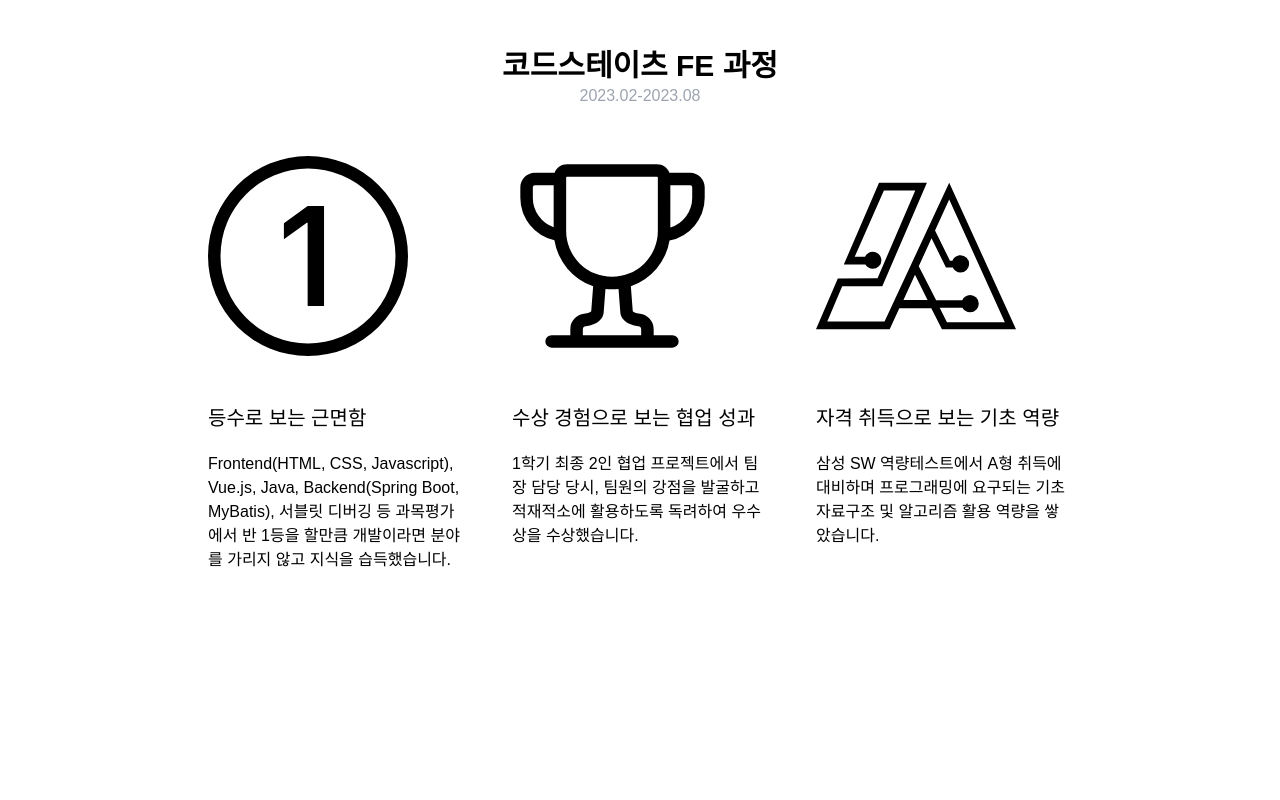
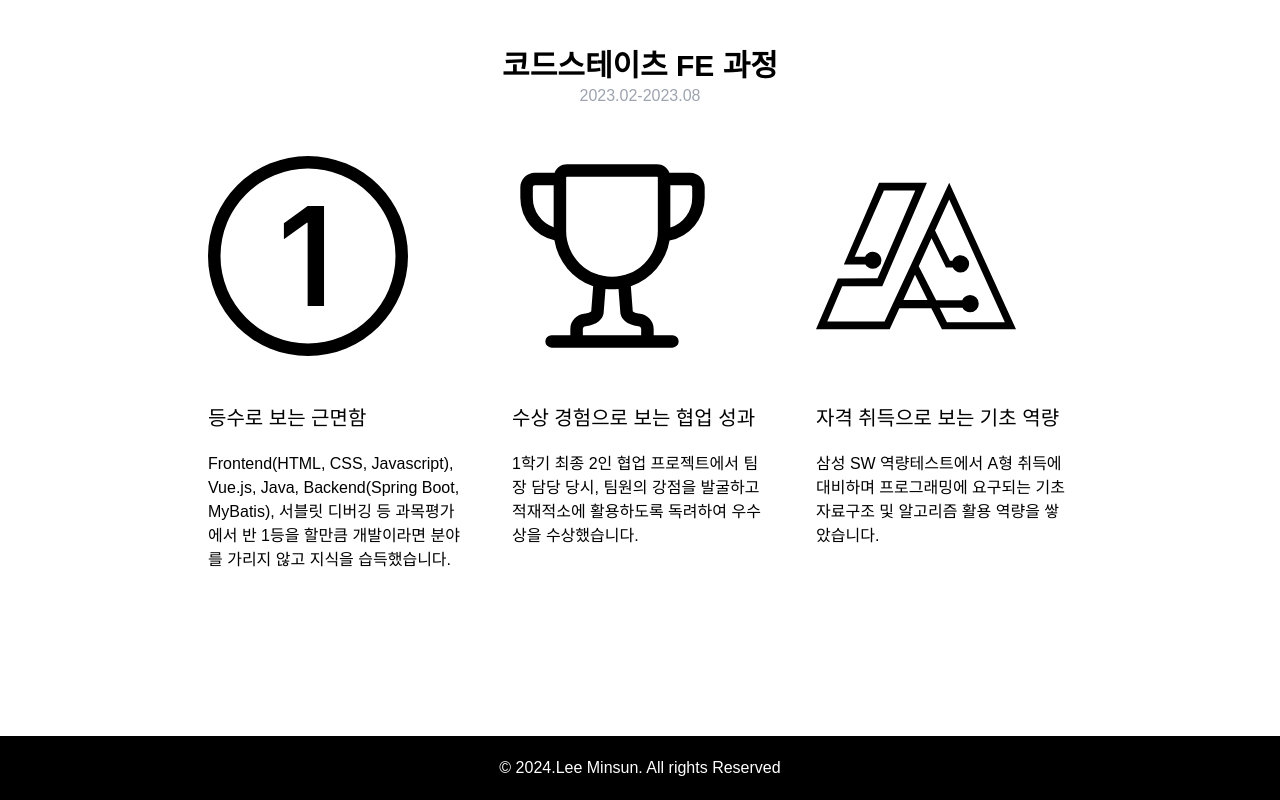
Before and after one commit to minsun0714/frontend-porfolio, a Next.js app in the folder frontend/: page / in a window 1280 px wide. Shown: the part 3596-4396 px from the top of the page. Before the commit the page ends 4332 px from the top, so only its background shows below. Built offline with nearby package versions, Linux system fonts and the light colour scheme.

Commit message:
feat: footer 생성성

```diff
--- /dev/null
+++ b/frontend/src/components/Footer.tsx
@@ -0,0 +1,7 @@
+export const Footer = () => {
+	return (
+		<footer className="h-16 w-screen flex justify-evenly items-center bg-black text-white">
+			<p>© 2024.Lee Minsun. All rights Reserved</p>
+		</footer>
+	);
+};
--- a/frontend/src/pages/index.tsx
+++ b/frontend/src/pages/index.tsx
@@ -1,8 +1,9 @@
 import { Geist, Geist_Mono } from "next/font/google";
+import { EducationView } from "@/components/Education/EducationView";
+import { Footer } from "@/components/Footer";
 import { Main } from "@/components/Main/Main";
+import { ProjectsView } from "@/components/Projects/ProjectsView";
 import { SkillsView } from "@/components/Skill/SkillsView";
-import { ProjectsView } from "@/components/Projects/ProjectsView";
-import { EducationView } from "@/components/Education/EducationView";
 
 const geistSans = Geist({
 	variable: "--font-geist-sans",
@@ -23,6 +24,7 @@ export default function Home() {
 			<SkillsView />
 			<ProjectsView />
 			<EducationView />
+			<Footer />
 		</div>
 	);
 }
```
